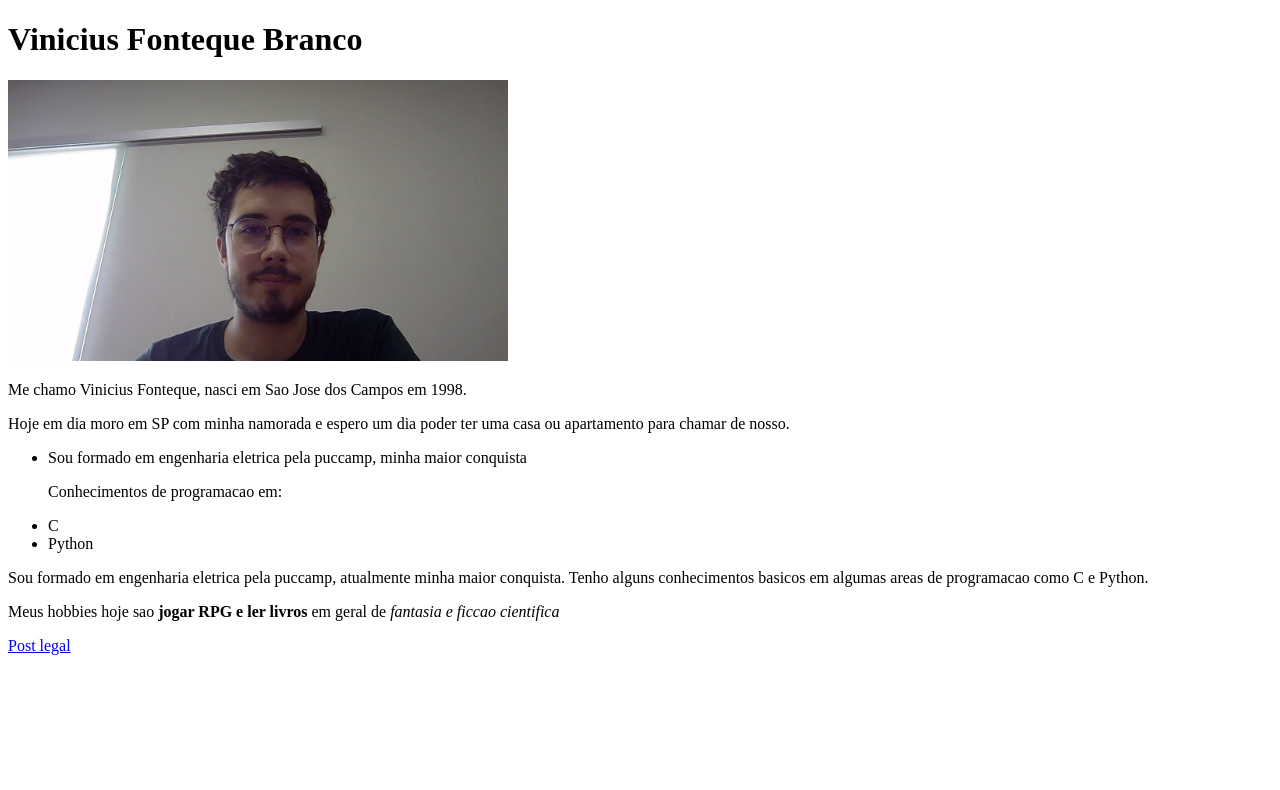
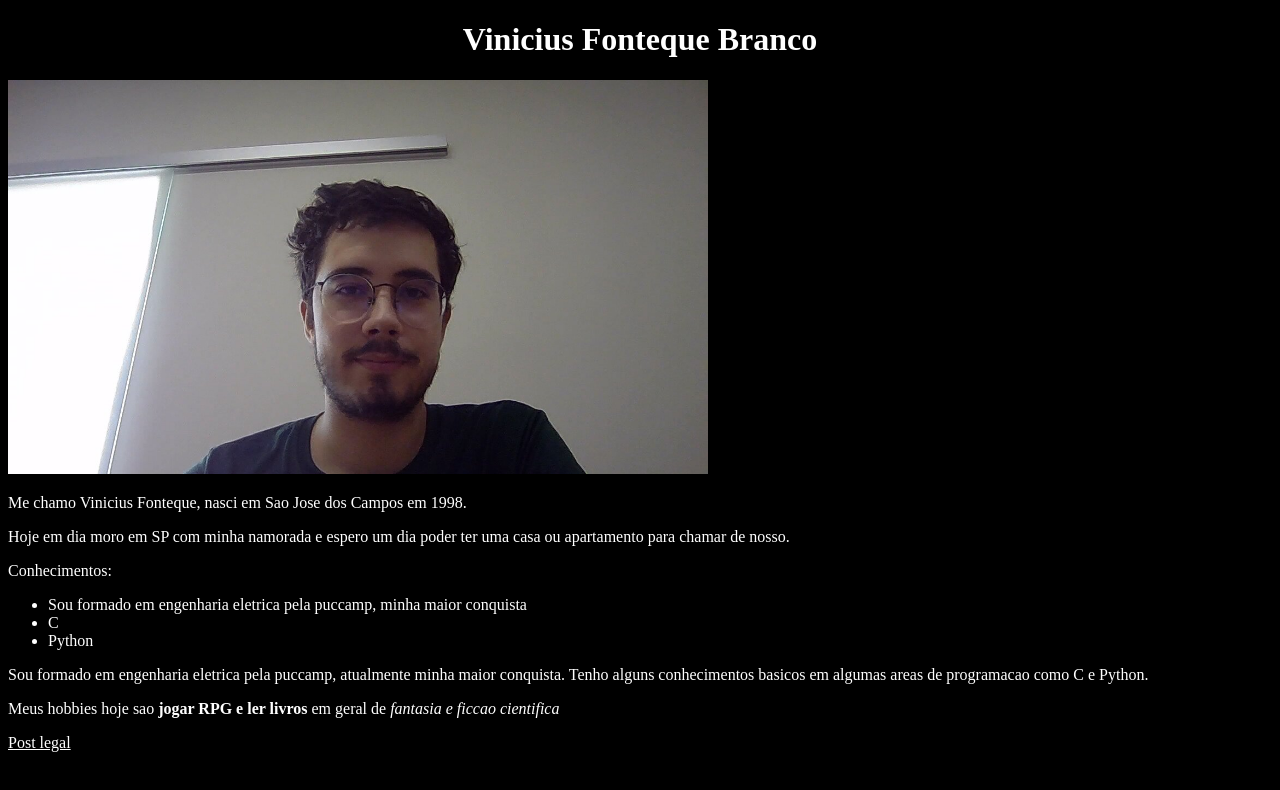
Before and after one commit to vfonteque/vfonteque.github.io, a plain HTML site: page index.html in a window 1280 px wide. Shown: the top 790 px of the page. Drawn offline with Linux system fonts and the light colour scheme.

Commit message:
background e cores

```diff
--- a/index.html
+++ b/index.html
@@ -5,16 +5,16 @@
     <meta http-equiv="X-UA-Compatible" content="IE=edge">
     <meta name="viewport" content="width=device-width, initial-scale=1.0">
     <title>Meu primeiro portifolio web</title>
-    <link rel="stylesheet" href="style.css~">
+    <link rel="stylesheet" href="style.css">
 </head>
 <body>
     <h1 class="meuNome" id="home">Vinicius Fonteque Branco</h1>
-    <img src="eu.jpg" alt="Minha foto pela webcam contra luz" width="500px" id="foto">
+    <img class="imagem" src="eu.jpg" alt="Minha foto pela webcam contra luz" id="foto">
     <p class="apresentacao">Me chamo Vinicius Fonteque, nasci em Sao Jose dos Campos em 1998.</p>
     <p class="contexto">Hoje em dia moro em SP com minha namorada e espero um dia poder ter uma casa ou apartamento para chamar de nosso. </p>
+    <p>Conhecimentos: </p>
     <ul>
         <li class="formacao">Sou formado em engenharia eletrica pela puccamp, minha maior conquista</li>
-        <p>Conhecimentos de programacao em:</p>
         <li>C</li>
         <li>Python</li>
     </ul>
--- a/style.css
+++ b/style.css
@@ -0,0 +1,12 @@
+* {
+    background-color: black;
+    color: white;
+}
+h1 {
+    text-align: center;
+}
+
+img {
+    width: 700px;
+
+}
```
